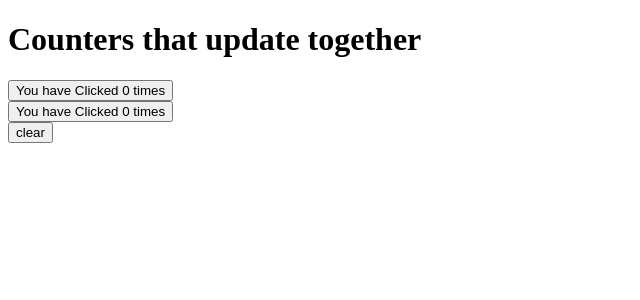
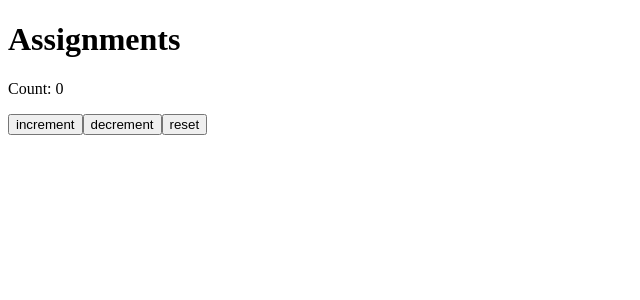
Before and after one commit to roshan194/react-state, a React (Vite) app: page / in a window 1280 px wide. Shown: the top 300 px of the page, without its empty margins (0-640 px from the left). Built offline with nearby package versions, Linux system fonts and the light colour scheme.

Commit message:
Problem1

```diff
--- a/src/App.jsx
+++ b/src/App.jsx
@@ -3,32 +3,44 @@ import { useState } from "react";
 import "./App.css"
 
 const App = () => {
-  const[count, setCount] = useState(0);
-  function handle() {
-    setCount(count+1);
-  }
-  function clear(){
-    setCount(0);
-  }
   return(
     <>
     <div>
-      <h1>Counters that update together</h1>
-      <Mybutton count = {count} onClick = {handle} />
-      <Mybutton count = {count} onClick = {handle} />
+      <h1>Assignments</h1>
+      <Problem1 />
     </div>
-    <button onClick={clear}>clear</button>
     </>
   )
 }
 
-const Mybutton = ({count, onClick}) => {
+const Problem1 = () => {
+  const[count, setCount] = useState(0);
+  function increment(){
+    setCount(count + 1);
+  }
+  function decrement(){
+    if(count > 0){
+      setCount(count - 1);
+    }
+  }
+
+  function reset(){
+    setCount(0);
+  }
+
+
 
   return(
-    <div>
-      <button onClick={onClick}>You have Clicked {count} times</button>
-    </div>
+    <>
+      <div>
+      <p>Count: {count}</p>
+        <button onClick={increment}>increment</button>
+        <button onClick={decrement}>decrement</button>
+        <button onClick={reset}>reset</button>
+      </div>
+    </>
   )
 }
 
+
 export default App;
```
